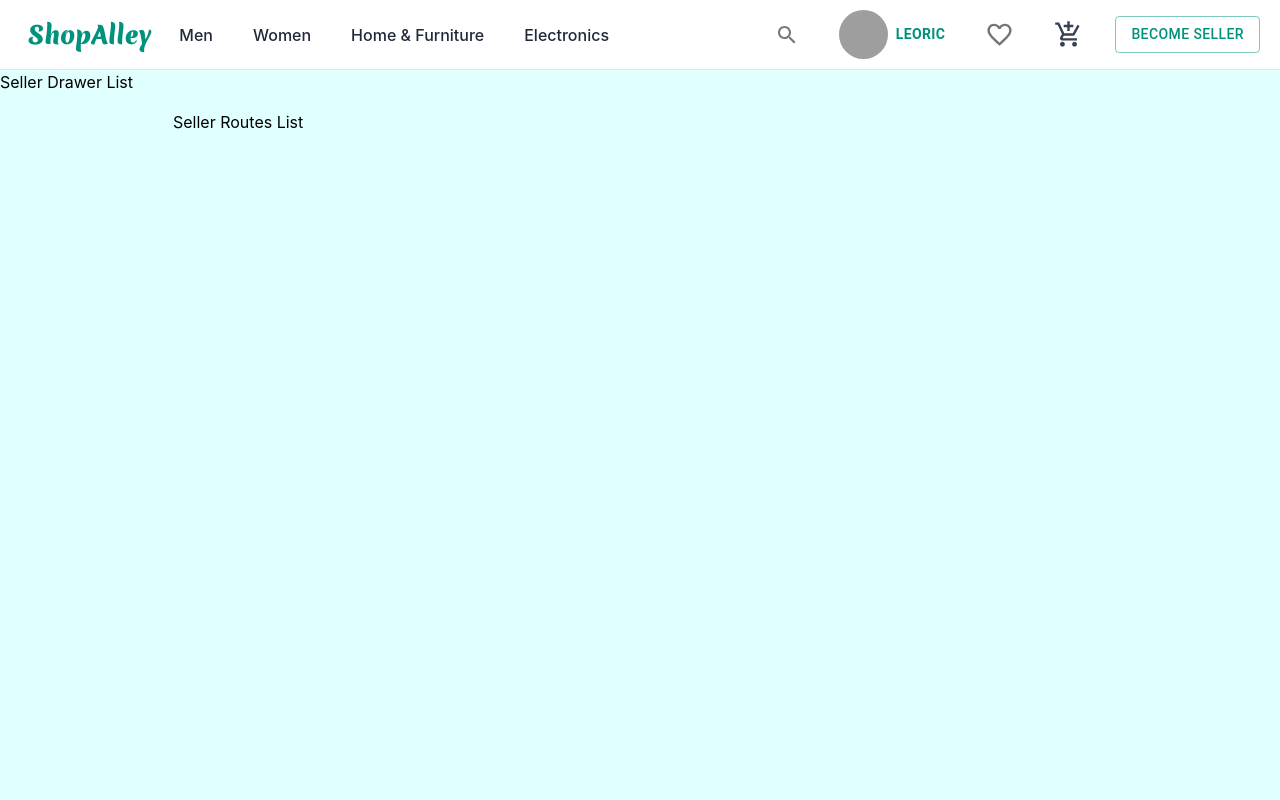
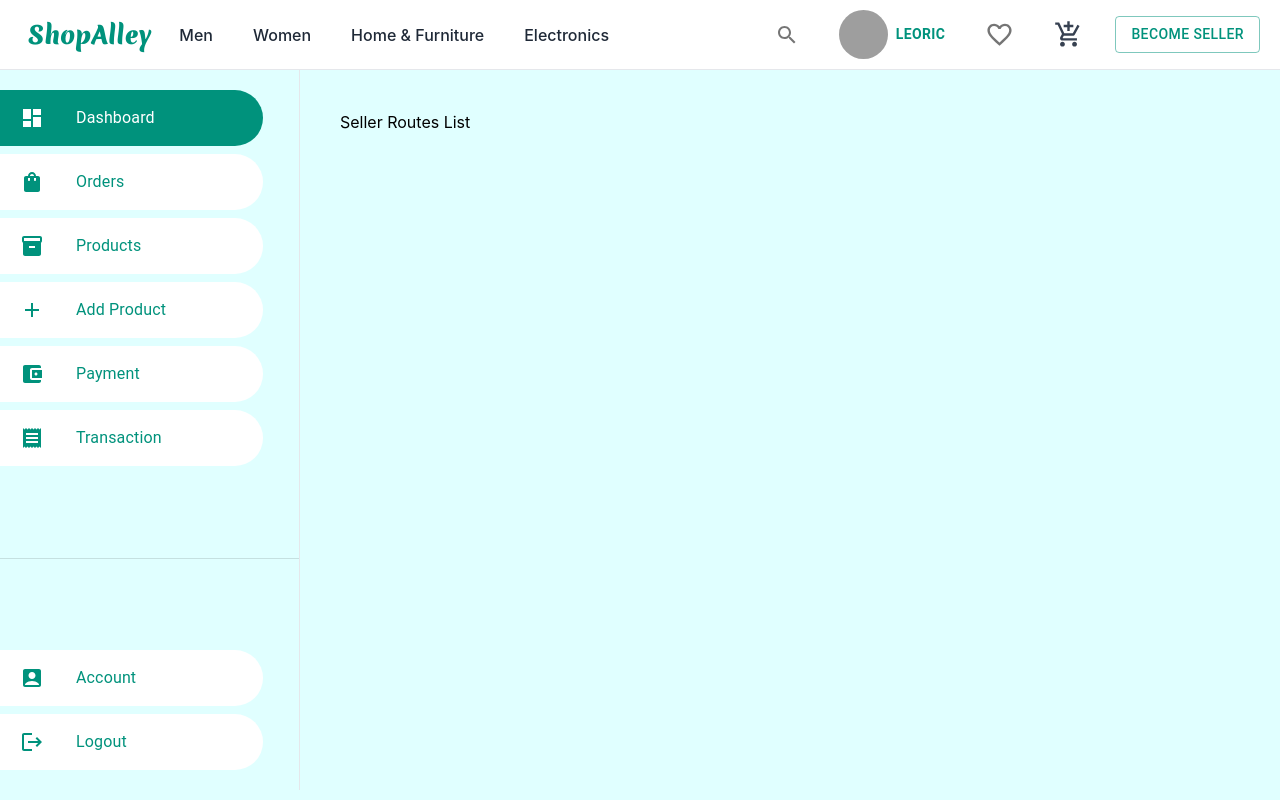
Before and after one commit to Leoric01/EcommerceEshopFE, a React (Create React App) app: page /seller in a window 1280 px wide. Built offline with nearby package versions, Linux system fonts and the light colour scheme; grey boxes are pictures that could not be loaded.

Commit message:
working on seller dashboard

```diff
--- a/src/Component/DrawerList.tsx
+++ b/src/Component/DrawerList.tsx
@@ -1,15 +1,86 @@
-import React from 'react'
+import { Divider, ListItemIcon, ListItemText } from "@mui/material";
+import React from "react";
+import { useLocation, useNavigate } from "react-router-dom";
 
-const DrawerList = () => {
+type DrawerListProps = {
+  menu: menuItem[];
+  menu2: menuItem[];
+  toggleDrawer: () => void;
+};
+
+type menuItem = {
+  name: string;
+  path: string;
+  icon: JSX.Element;
+  activeIcon: JSX.Element;
+};
+
+const DrawerList = ({ menu, menu2, toggleDrawer }: DrawerListProps) => {
+  const location = useLocation();
+  const navigate = useNavigate();
+  const handleNavigate = (path: string) => {
+    navigate(path);
+    toggleDrawer();
+  };
   return (
     <div className="h-full">
-        <div className="flex flex-col justify-between h-full w-[300px] border-r py-5">
-            <div className="space-y-2">
+      <div className="flex flex-col justify-between h-full w-[300px] border-r py-5">
+          <div className="space-y-2">
+            {menu.map((item: menuItem, index: number) => {
+              const isActive = location.pathname === item.path;
 
-            </div>
+              return (
+                <div
+                  className="pr-9 cursor-pointer"
+                  key={index}
+                  onClick={() => handleNavigate(item.path)}
+                >
+                  <p
+                    className={`${
+                      item.path == location.pathname
+                        ? "bg-primary-custom text-white"
+                        : "text-primary-custom bg-white"
+                    } flex items-center px-5 py-3 rounded-r-full`}
+                  >
+                    <ListItemIcon>
+                      {isActive ? item.activeIcon : item.icon}
+                    </ListItemIcon>
+                    <ListItemText>{item.name}</ListItemText>
+                  </p>
+                </div>
+              );
+            })}
+          </div>
+          <Divider/>
+          <div className="space-y-2">
+            {menu2.map((item: menuItem, index: number) => {
+              const isActive = location.pathname === item.path;
+
+              return (
+                <div
+                  className="pr-9 cursor-pointer"
+                  key={index}
+                  onClick={() => handleNavigate(item.path)}
+                >
+                  <p
+                    className={`${
+                      item.path == location.pathname
+                        ? "bg-primary-custom text-white"
+                        : "text-primary-custom bg-white"
+                    } flex items-center px-5 py-3 rounded-r-full`}
+                  >
+                    <ListItemIcon>
+                      {isActive ? item.activeIcon : item.icon}
+                    </ListItemIcon>
+                    <ListItemText>{item.name}</ListItemText>
+                  </p>
+                </div>
+              );
+            })}
+          </div>
         </div>
-    </div>
-  )
-}
+      </div>
+  );
+};
 
-export default DrawerList
+export default DrawerList;
--- a/src/Seller/Components/Seller Drawer/SellerDrawerList.tsx
+++ b/src/Seller/Components/Seller Drawer/SellerDrawerList.tsx
@@ -1,5 +1,15 @@
-import { AccountBalanceWallet, AccountBox, Add, Dashboard, Inventory, Logout, Receipt, ShoppingBag } from "@mui/icons-material";
+import {
+  AccountBalanceWallet,
+  AccountBox,
+  Add,
+  Dashboard,
+  Inventory,
+  Logout,
+  Receipt,
+  ShoppingBag,
+} from "@mui/icons-material";
 import React from "react";
+import DrawerList from "../../../Component/DrawerList";
 
 const menu = [
   {
@@ -51,11 +61,13 @@ const menu2 = [
     path: "/",
     icon: <Logout className="text-primary-custom" />,
     activeIcon: <Logout className="text-white" />,
-    }
-]
+  },
+];
 
-const SellerDrawerList = () => {
-  return <div>SellerDrawerList</div>;
+const SellerDrawerList = ({ toggleDrawer }: { toggleDrawer: any }) => {
+  return (
+      <DrawerList menu={menu} menu2={menu2} toggleDrawer={toggleDrawer} />
+  );
 };
 
 export default SellerDrawerList;
--- /dev/null
+++ b/src/Seller/Pages/Orders/Orders.tsx
@@ -0,0 +1,9 @@
+import React from 'react'
+
+const Orders = () => {
+  return (
+    <div>Orders</div>
+  )
+}
+
+export default Orders
--- /dev/null
+++ b/src/Seller/Pages/Products/AddProducts.tsx
@@ -0,0 +1,9 @@
+import React from 'react'
+
+const AddProducts = () => {
+  return (
+    <div>AddProducts</div>
+  )
+}
+
+export default AddProducts
--- /dev/null
+++ b/src/Seller/Pages/Products/Products.tsx
@@ -0,0 +1,9 @@
+import React from 'react'
+
+const Products = () => {
+  return (
+    <div>Products</div>
+  )
+}
+
+export default Products
--- a/src/Seller/Pages/Seller Dashboard/SellerDashboard.tsx
+++ b/src/Seller/Pages/Seller Dashboard/SellerDashboard.tsx
@@ -1,18 +1,20 @@
-import React from 'react'
+import React from "react";
+import SellerDrawerList from "../../Components/Seller Drawer/SellerDrawerList";
 
 const SellerDashboard = () => {
+  const toggleDrawer = () => {};
   return (
     <div>
-        <div className="lg:flex lg:h-[90vh]">
+      <div className="lg:flex lg:h-[90vh]">
         <section className="hidden lg:block h-full">
-                    Seller Drawer List
+          <SellerDrawerList toggleDrawer={toggleDrawer} />
         </section>
         <section className="p-10 w-full lg:w-[80%] overflow-y-auto">
-                    Seller Routes List
+          Seller Routes List
         </section>
-        </div>
+      </div>
     </div>
-  )
-}
+  );
+};
 
-export default SellerDashboard
+export default SellerDashboard;
--- a/src/index.css
+++ b/src/index.css
@@ -6,7 +6,7 @@ body {
   -webkit-font-smoothing: antialiased;
   -moz-osx-font-smoothing: grayscale;
   background-color: lightcyan;
-  /* background-color: rgb(116, 189, 189); */
+  /* background-color: rgb(104, 102, 100); */
 }
 
 code {
```
Lines whose indentation alone changed are shown as unchanged.
